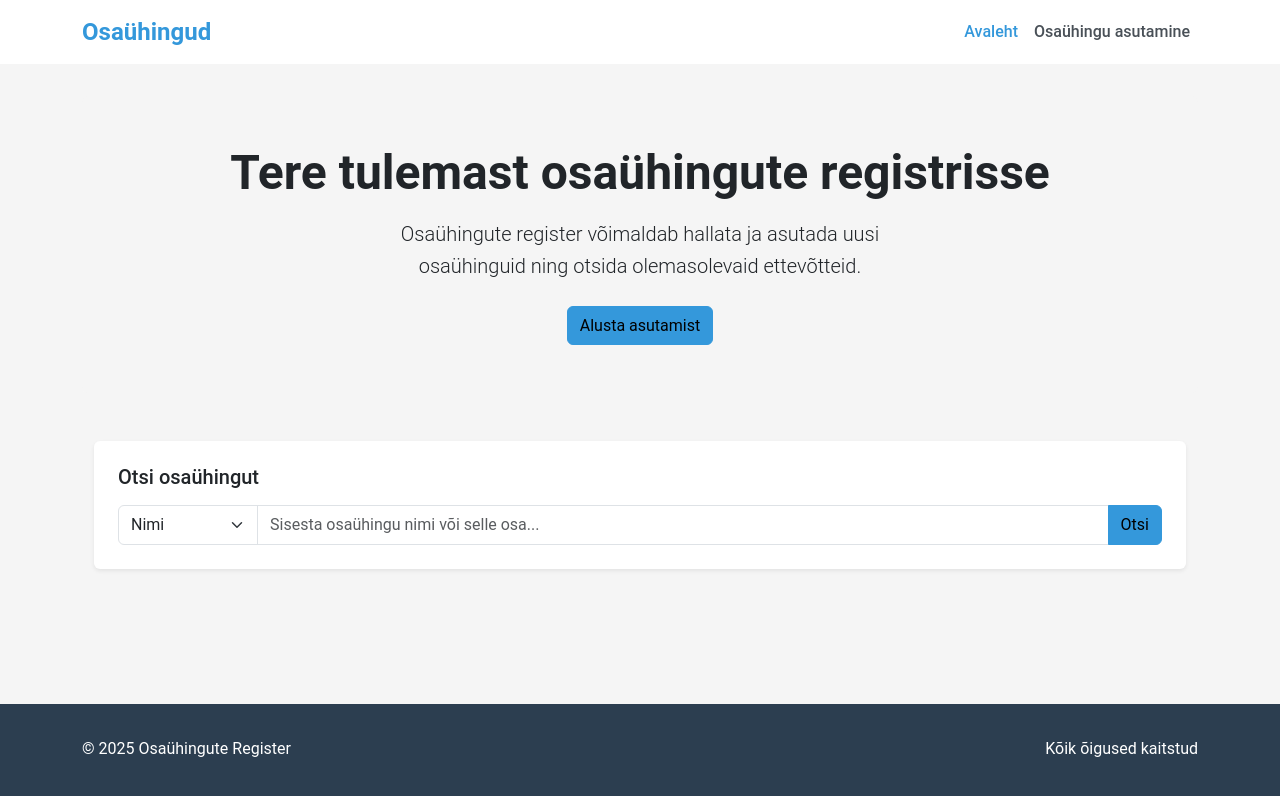
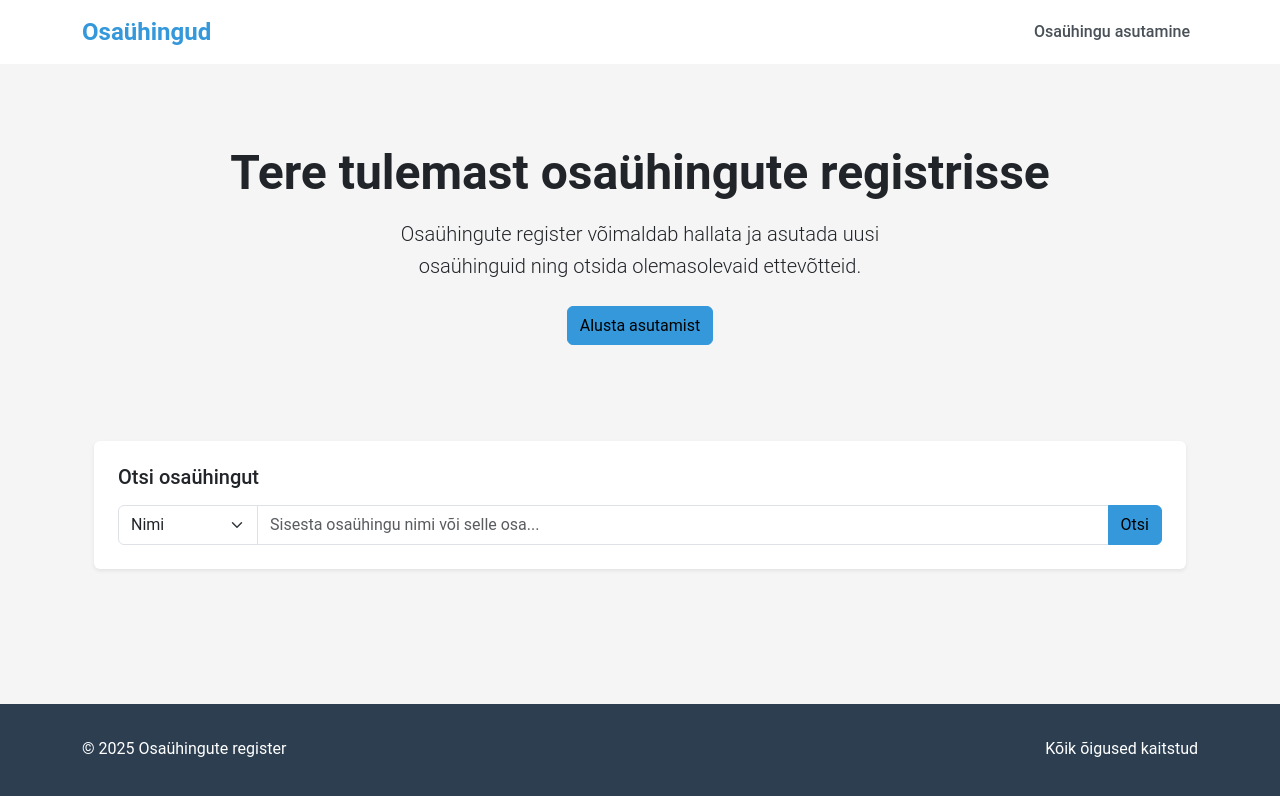
Before and after one commit to hrauds/rik-test, a Vue app in the folder frontend/: page / in a window 1280 px wide. Shown: the top 796 px of the page. Built offline with nearby package versions, Linux system fonts and the light colour scheme.

Commit message:
refactor: change routes in header and typo in footer

```diff
--- a/frontend/src/components/common/AppHeader.vue
+++ b/frontend/src/components/common/AppHeader.vue
@@ -29,7 +29,6 @@ export default {
   data() {
     return {
       navItems: [
-        {title: 'Avaleht', path: '/'},
         {title: 'Osaühingu asutamine', path: '/register'}
       ]
     }
--- a/frontend/src/components/layout/MainLayout.vue
+++ b/frontend/src/components/layout/MainLayout.vue
@@ -10,7 +10,7 @@
       <div class="container">
         <div class="row">
           <div class="col-md-6">
-            <p>&copy; {{ currentYear }} Osaühingute Register</p>
+            <p>&copy; {{ currentYear }} Osaühingute register</p>
           </div>
           <div class="col-md-6 text-md-end">
             <p>Kõik õigused kaitstud</p>
```
